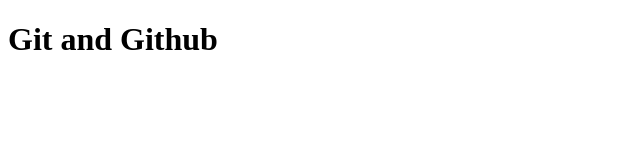
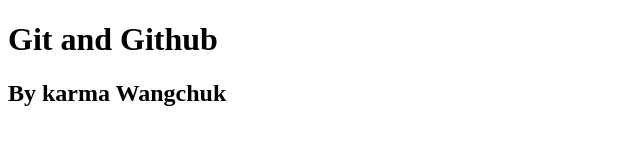
Before and after one commit to wangujustdipli-hash/first_project, a plain HTML site: page index.html in a window 1280 px wide. Shown: the whole page, without its empty margins (0-640 px from the left). Drawn offline with Linux system fonts and the light colour scheme.

Commit message:
second commit

```diff
--- a/index.html
+++ b/index.html
@@ -7,6 +7,7 @@
 </head>
 <body>
     <h1>Git and Github</h1>
+    <h2>By karma Wangchuk</h2>
 
 
 </body>
```
